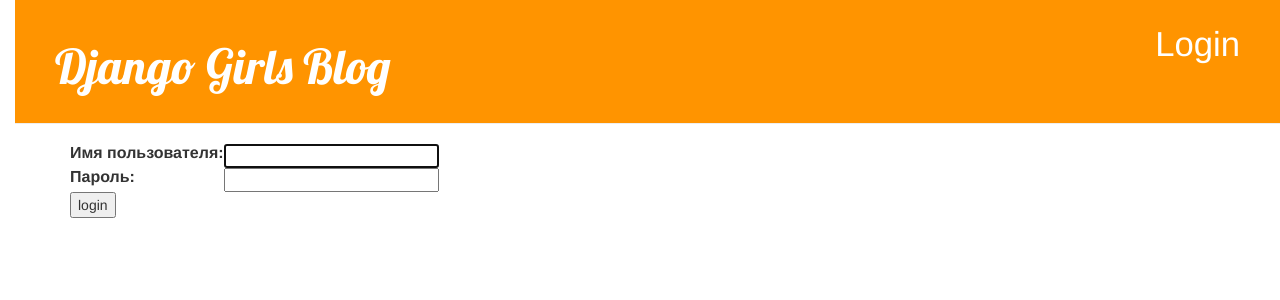
After one commit to mixa-oxrannik/my-blog, a Django app: page /accounts/login/ in a window 1280 px wide. The commit adds this page. Shown: the top 300 px of the page. Run offline with Django 3.2, Linux system fonts and the light colour scheme; some libraries are stand-ins or nearby versions.

Commit message:
The first version of outification system

```diff
--- a/mysite/blog/templates/blog/base.html
+++ b/mysite/blog/templates/blog/base.html
@@ -9,7 +9,12 @@
     </head>
     <body>
         <div class="page-header">
+            {% if user.is_authenticated %}
                 <a href="{% url 'post_new' %}" class="top-menu"><span class="glyphicon glyphicon-plus"></span></a>
+                <a href="{% url 'post_list' %}" class="top-menu"><span class="glyphicon glyphicon-edit"></span></a>
+            {% else %}
+                <a href="{% url 'login' %}" class="top-menu">Login</a>
+            {% endif %}
             <h1><a href="/">Django Girls Blog</a></h1>
         </div>
         <div class="content container">
--- a/mysite/blog/templates/blog/post_detail.html
+++ b/mysite/blog/templates/blog/post_detail.html
@@ -7,7 +7,9 @@
                 {{ post.published_date }}
             </div>
         {% endif %}
+        {% if user.is_authenticated %}
         <a class="btn btn-default" href="{% url 'post_edit' pk=post.pk %}"><span class="glyphicon glyphicon-pencil"></span></a>
+        {% endif %}
         <h1>{{ post.title }}</h1>
         <p>{{ post.text|linebreaksbr }}</p>
     </div>
--- /dev/null
+++ b/mysite/blog/templates/registration/login.html
@@ -0,0 +1,24 @@
+{% extends "blog/base.html" %}
+
+{% block content %}
+    {% if form.errors %}
+        <p>Your username and password didn't match. Please try again.</p>
+    {% endif %}
+
+    <form method="post" action="{% url 'login' %}">
+    {% csrf_token %}
+        <table>
+        <tr>
+            <td>{{ form.username.label_tag }}</td>
+            <td>{{ form.username }}</td>
+        </tr>
+        <tr>
+            <td>{{ form.password.label_tag }}</td>
+            <td>{{ form.password }}</td>
+        </tr>
+        </table>
+
+        <input type="submit" value="login" />
+        <input type="hidden" name="next" value="{{ next }}" />
+    </form>
+{% endblock %}
--- a/mysite/blog/views.py
+++ b/mysite/blog/views.py
@@ -3,6 +3,7 @@
 from django.shortcuts import render, get_object_or_404
 from .forms import PostForm
 from django.shortcuts import redirect
+from django.contrib.auth.decorators import login_required
 
 def post_list(request):
     posts = Post.objects.filter(published_date__lte=timezone.now()).order_by('published_date')
@@ -11,7 +12,7 @@
 def post_detail(request, pk):
     post = get_object_or_404(Post, pk=pk)
     return render(request, 'blog/post_detail.html', {'post': post})
-
+@login_required
 def post_new(request):
     if request.method == "POST":
         form = PostForm(request.POST)
@@ -24,7 +25,7 @@
     else:
         form = PostForm()
     return render(request, 'blog/post_edit.html', {'form': form})
-
+@login_required
 def post_edit(request, pk):
     post = get_object_or_404(Post, pk=pk)
     if request.method == "POST":
--- a/mysite/mysite/settings.py
+++ b/mysite/mysite/settings.py
@@ -129,3 +129,5 @@
 # https://docs.djangoproject.com/en/3.2/ref/settings/#default-auto-field
 
 DEFAULT_AUTO_FIELD = 'django.db.models.BigAutoField'
+
+LOGIN_REDIRECT_URL = '/'
--- a/mysite/mysite/urls.py
+++ b/mysite/mysite/urls.py
@@ -1,23 +1,10 @@
-"""mysite URL Configuration
+from django.urls import path, include
+from django.contrib import admin
 
-The `urlpatterns` list routes URLs to views. For more information please see:
-    https://docs.djangoproject.com/en/3.2/topics/http/urls/
-Examples:
-Function views
-    1. Add an import:  from my_app import views
-    2. Add a URL to urlpatterns:  path('', views.home, name='home')
-Class-based views
-    1. Add an import:  from other_app.views import Home
-    2. Add a URL to urlpatterns:  path('', Home.as_view(), name='home')
-Including another URLconf
-    1. Import the include() function: from django.urls import include, path
-    2. Add a URL to urlpatterns:  path('blog/', include('blog.urls'))
-"""
-from django.contrib import admin
-from django.urls import path, include
-
+from django.contrib.auth import views
 
 urlpatterns = [
     path('admin/', admin.site.urls),
-    path('', include('blog.urls'))
+    path('accounts/login/', views.LoginView.as_view(), name='login'),
+    path('', include('blog.urls')),
 ]
```
Also changed, not shown: mysite/blog/templates/registration/__init__.py (added), mysite/db.sqlite3. Lines whose indentation alone changed are shown as unchanged.
